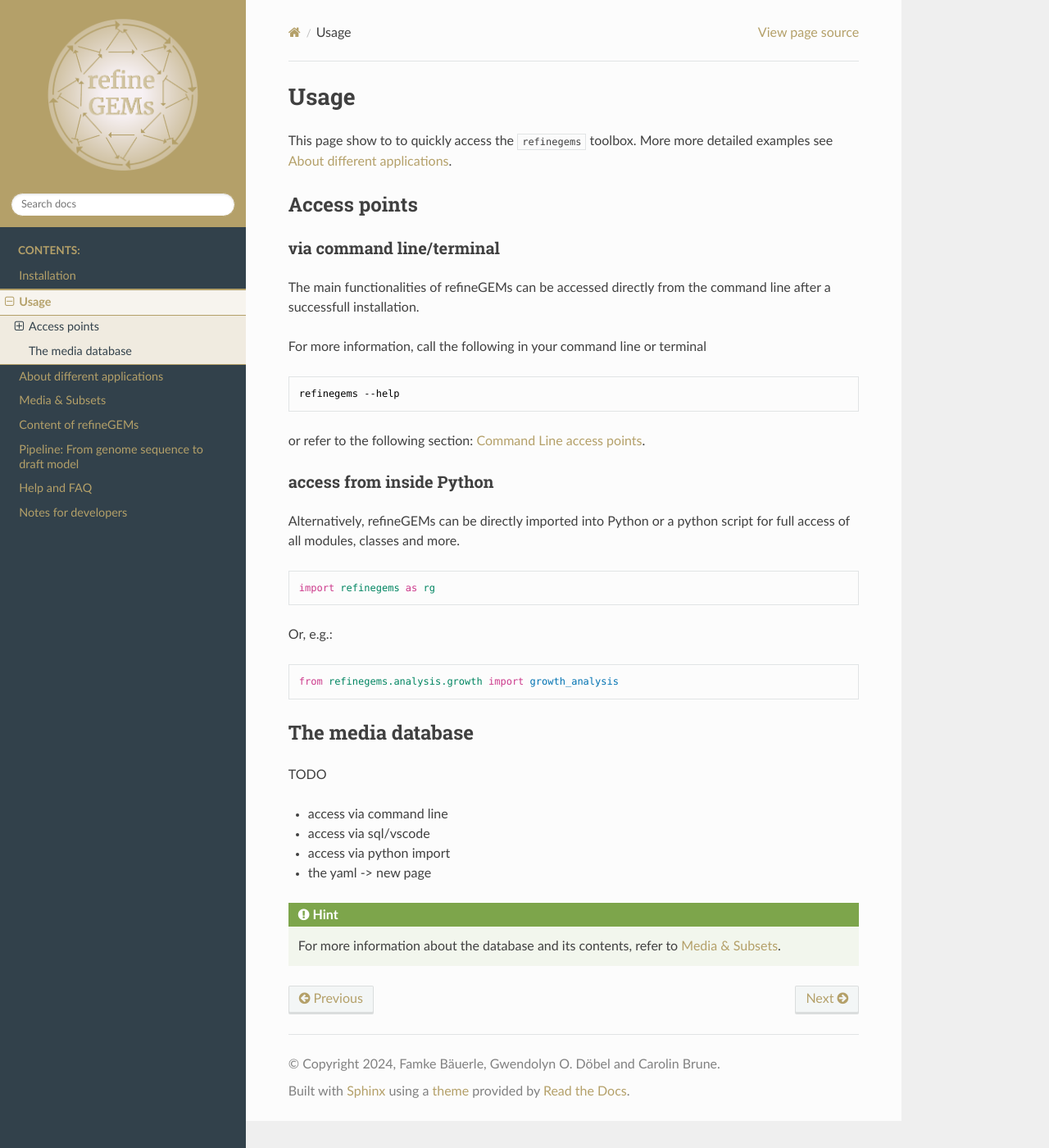
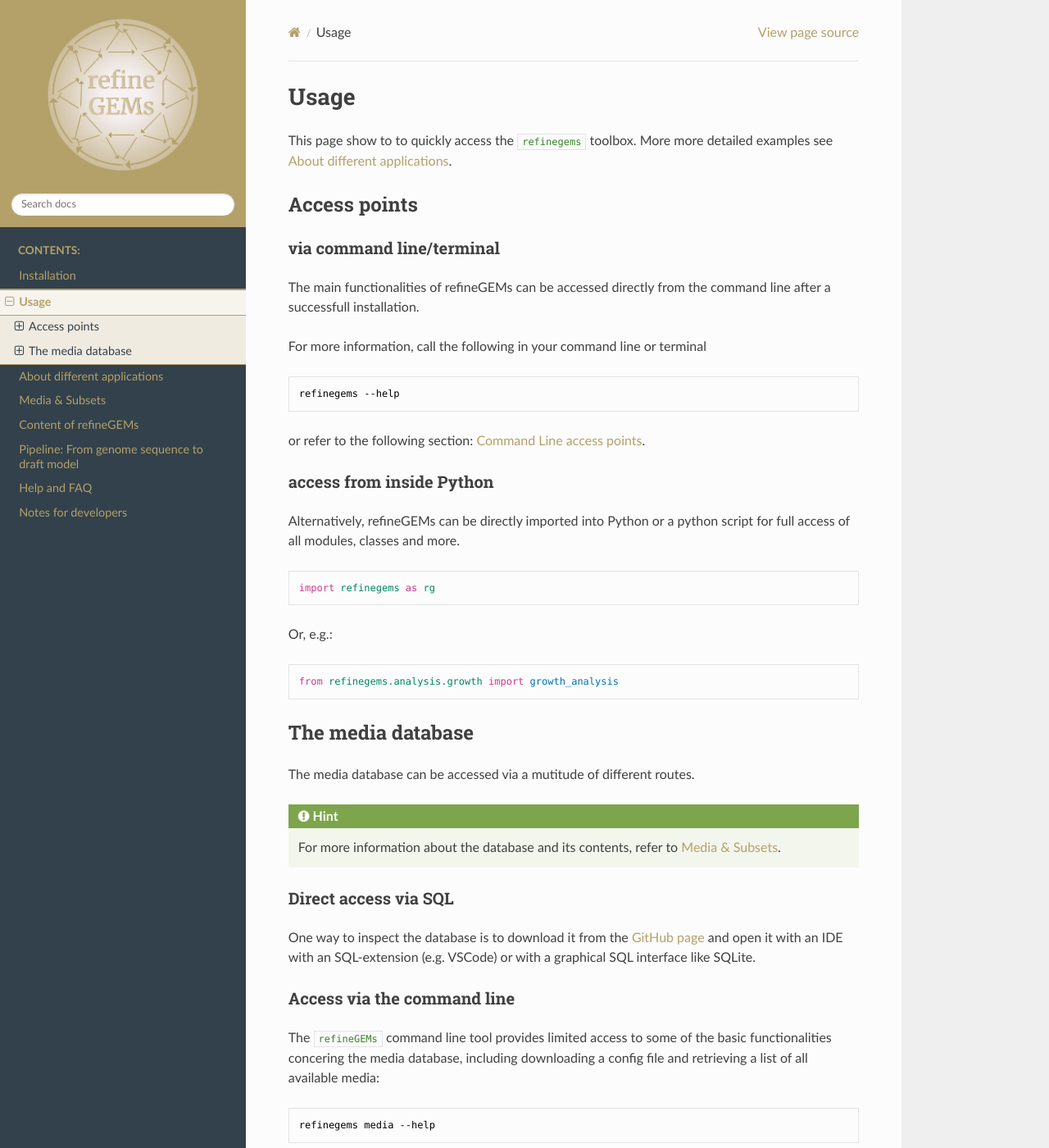
Before and after one commit to draeger-lab/refinegems, a Sphinx documentation site: the page built from docs/source/usage.rst, in a window 1280 px wide and 1400 px high. Shown: the whole window at 82% size. Built offline with Sphinx 7.4.7 and the Read the Docs theme 2.0.0, drawn with Linux system fonts in a browser that asks for light colours; some of the changed text lies outside the part shown.

Commit message:
Added media access docs #120

```diff
--- a/docs/source/_static/custom_theme.css
+++ b/docs/source/_static/custom_theme.css
@@ -39,7 +39,7 @@
 }
 /* In-line code*/
 code.literal {
-    color: #404040 !important;
+    color: #368429 !important; /*#668924*/
     background-color: #fbfbfb !important;
 }
 
--- a/docs/source/usage.rst
+++ b/docs/source/usage.rst
@@ -38,14 +38,53 @@
 The media database
 ------------------
 
-TODO
-
-- access via command line
-- access via sql/vscode
-- access via python import
-- the yaml -> new page
-
+The media database can be accessed via a mutitude of different routes.
 
 .. hint::
 
   For more information about the database and its contents, refer to :ref:`Media & Subsets`.
+
+Direct access via SQL
+^^^^^^^^^^^^^^^^^^^^^
+
+One way to inspect the database is to download it from the `GitHub page <https://github.com/draeger-lab/refinegems>`__
+and open it with an IDE with an SQL-extension (e.g. VSCode) or with a graphical SQL interface like SQLite.
+
+Access via the command line
+^^^^^^^^^^^^^^^^^^^^^^^^^^^
+
+The ``refineGEMs`` command line tool provides limited access to some of the basic functionalities concering
+the media database, including downloading a config file and retrieving a list of all available media:
+
+.. code-block:: bash
+
+  refinegems media --help
+
+For more information, see section :ref:`refinegems media`.
+
+Access via Python
+^^^^^^^^^^^^^^^^^
+
+To access the media from inside a Python script, the :py:mod:`~refinegems.classes.medium`
+provides classes and functions.
+
+For example, to extract the medium `LB` run:
+
+.. code-block:: python
+
+  from refinegems.classes import Medium
+
+  lb = medium.load_medium_from_db('LB')
+
+
+Access the database via a config.yaml
+^^^^^^^^^^^^^^^^^^^^^^^^^^^^^^^^^^^^^
+If the idea is to load a list of media - from the database or externel, with or without modifications -
+it might be useful to use the media configuration file. There, different media names with options for
+modifications can be listed and subsequently loaded using :py:func:`~refinegems.classes.medium` or used as input for other
+entry points that requires a list of media or the config itself.
+
+.. toctree::
+
+  The configuration file <config-desc/media-yaml>
+  How to adjust the config <config-desc/media-yaml-howto>
```
Also changed, not shown: docs/source/config-desc/media-yaml-howto.rst (added, +115 -0 lines), docs/source/config-desc/media-yaml.rst (added, +101 -0 lines).
